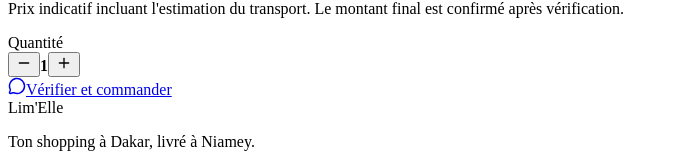
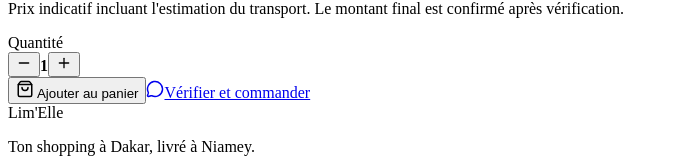
Before and after one commit to primemarafa/LimElle, a React (Vite) app: page / in a window 1280 px wide. Both pictures are taken after a click on the button 216 px from the left and 1054 px from the top of the page. Shown: the part 554-721 px from the top of the page, without its empty margins (0-678 px from the left). Built offline with nearby package versions, Linux system fonts and the light colour scheme; the HTML template or start-up script is replaced by a standard one.

Commit message:
feat: add product to cart with selected options

```diff
--- a/src/components/ProductDetails.jsx
+++ b/src/components/ProductDetails.jsx
@@ -1,16 +1,19 @@
 import { useMemo, useState } from "react";
-import { ArrowLeft, Minus, Plus } from "lucide-react";
+import { ArrowLeft, Minus, Plus, ShoppingBag } from "lucide-react";
 import { formatXof, buildGlobalPrice } from "../utils/limelle";
 import WhatsAppButton from "./WhatsAppButton";
 
-export default function ProductDetails({ product, onBack }) {
+export default function ProductDetails({ product, onBack, onAddToCart }) {
   const [size, setSize] = useState(product.sizes?.[0] ?? "Unique");
   const [color, setColor] = useState(product.colors?.[0] ?? "Selon disponibilité");
   const [quantity, setQuantity] = useState(1);
 
   const totalWeight = useMemo(() => product.weight * quantity, [product.weight, quantity]);
   const totalEstimate = useMemo(() => buildGlobalPrice({ productPrice: product.price * quantity, weightKg: totalWeight }), [product.price, totalWeight]);
+  const selectedProduct = { ...product, selectedSize: size, selectedColor: color };
   const message = `Bonjour Lim'Elle 🌸\nJe souhaite commander / vérifier ce produit :\n\n${product.name}\nQuantité : ${quantity}\nTaille : ${size}\nCouleur : ${color}\nPoids estimé : ${totalWeight.toFixed(2)} kg\nPrix global indicatif : ${formatXof(totalEstimate)}\n\nMerci de confirmer la disponibilité et le prix final.`;
+
+  const handleAdd = () => onAddToCart?.(selectedProduct, quantity);
 
   return (
     <section className="mx-auto max-w-5xl px-5 pb-16 pt-8">
@@ -24,12 +27,12 @@
           <div className="mt-6 text-2xl font-extrabold text-[#A6512F]">À partir de {formatXof(totalEstimate)}</div>
           <p className="mt-1 text-xs leading-5 text-[#5B5348]">Prix indicatif incluant l'estimation du transport. Le montant final est confirmé après vérification.</p>
 
-          {product.sizes?.length > 0 && <div className="mt-7"><label className="text-sm font-bold">Taille</label><div className="mt-2 flex flex-wrap gap-2">{product.sizes.map((item) => <button key={item} onClick={() => setSize(item)} className={`rounded-full border px-4 py-2 text-sm font-bold ${size === item ? "border-[#C1613F] bg-[#C1613F] text-white" : "border-black/10 bg-white"}`}>{item}</button>)}</div></div>}
+          {product.sizes?.length > 0 && <div className="mt-7"><label className="text-sm font-bold">Taille</label><div className="mt-2 flex flex-wrap gap-2">{product.sizes.map((item) => <button type="button" key={item} onClick={() => setSize(item)} className={`rounded-full border px-4 py-2 text-sm font-bold ${size === item ? "border-[#C1613F] bg-[#C1613F] text-white" : "border-black/10 bg-white"}`}>{item}</button>)}</div></div>}
 
-          {product.colors?.length > 0 && <div className="mt-6"><label className="text-sm font-bold">Couleur</label><div className="mt-2 flex flex-wrap gap-2">{product.colors.map((item) => <button key={item} onClick={() => setColor(item)} className={`rounded-full border px-4 py-2 text-sm font-bold ${color === item ? "border-[#C1613F] bg-[#C1613F] text-white" : "border-black/10 bg-white"}`}>{item}</button>)}</div></div>}
+          {product.colors?.length > 0 && <div className="mt-6"><label className="text-sm font-bold">Couleur</label><div className="mt-2 flex flex-wrap gap-2">{product.colors.map((item) => <button type="button" key={item} onClick={() => setColor(item)} className={`rounded-full border px-4 py-2 text-sm font-bold ${color === item ? "border-[#C1613F] bg-[#C1613F] text-white" : "border-black/10 bg-white"}`}>{item}</button>)}</div></div>}
 
-          <div className="mt-6 flex items-center justify-between rounded-2xl bg-[#EBE3D2] p-3"><span className="text-sm font-bold">Quantité</span><div className="flex items-center gap-3"><button onClick={() => setQuantity(Math.max(1, quantity - 1))} className="rounded-full bg-white p-2"><Minus size={16} /></button><strong>{quantity}</strong><button onClick={() => setQuantity(quantity + 1)} className="rounded-full bg-white p-2"><Plus size={16} /></button></div></div>
-          <WhatsAppButton message={message} className="mt-5 w-full bg-[#3FBF63] text-white">Vérifier et commander</WhatsAppButton>
+          <div className="mt-6 flex items-center justify-between rounded-2xl bg-[#EBE3D2] p-3"><span className="text-sm font-bold">Quantité</span><div className="flex items-center gap-3"><button type="button" onClick={() => setQuantity(Math.max(1, quantity - 1))} className="rounded-full bg-white p-2"><Minus size={16} /></button><strong>{quantity}</strong><button type="button" onClick={() => setQuantity(quantity + 1)} className="rounded-full bg-white p-2"><Plus size={16} /></button></div></div>
+          <div className="mt-4 grid gap-3 sm:grid-cols-2"><button type="button" onClick={handleAdd} className="inline-flex items-center justify-center gap-2 rounded-full bg-[#C1613F] px-5 py-3 font-bold text-white"><ShoppingBag size={18} /> Ajouter au panier</button><WhatsAppButton message={message} className="bg-[#3FBF63] text-white">Vérifier et commander</WhatsAppButton></div>
         </div>
       </div>
     </section>
```
